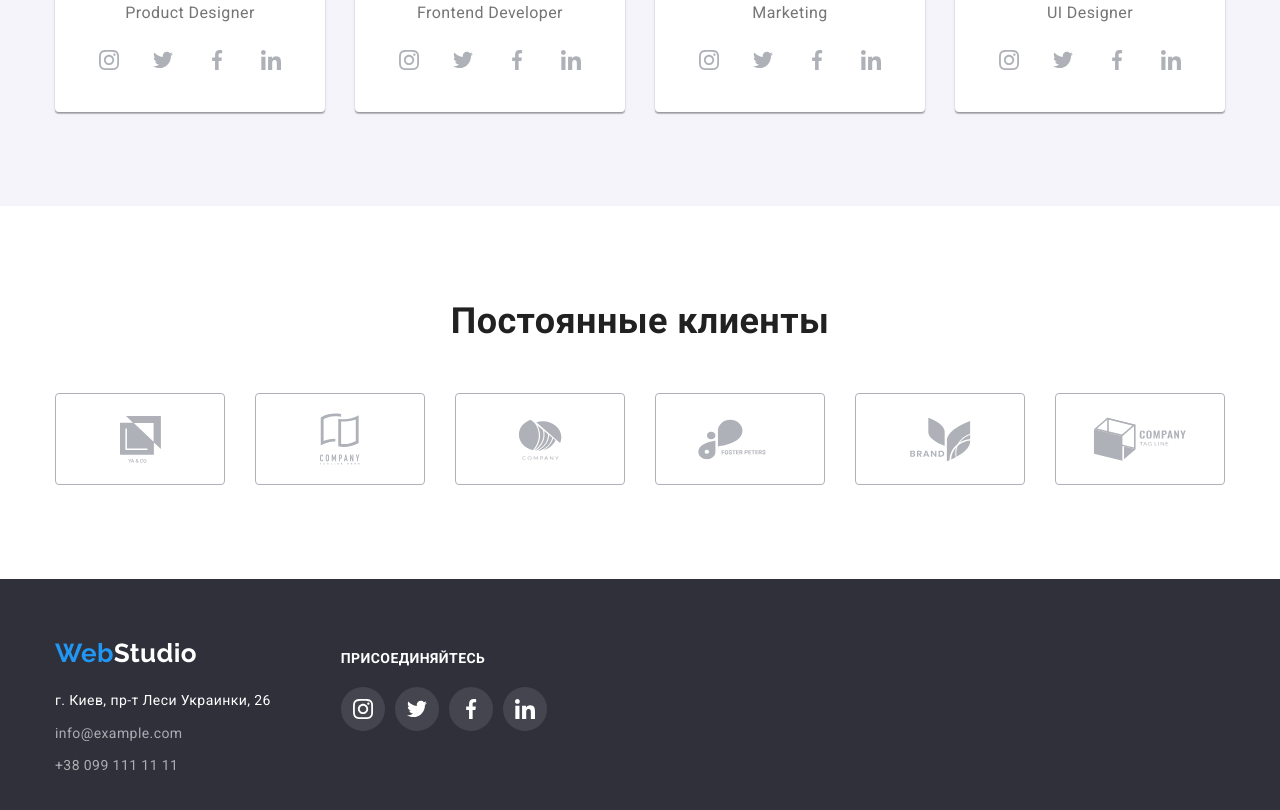
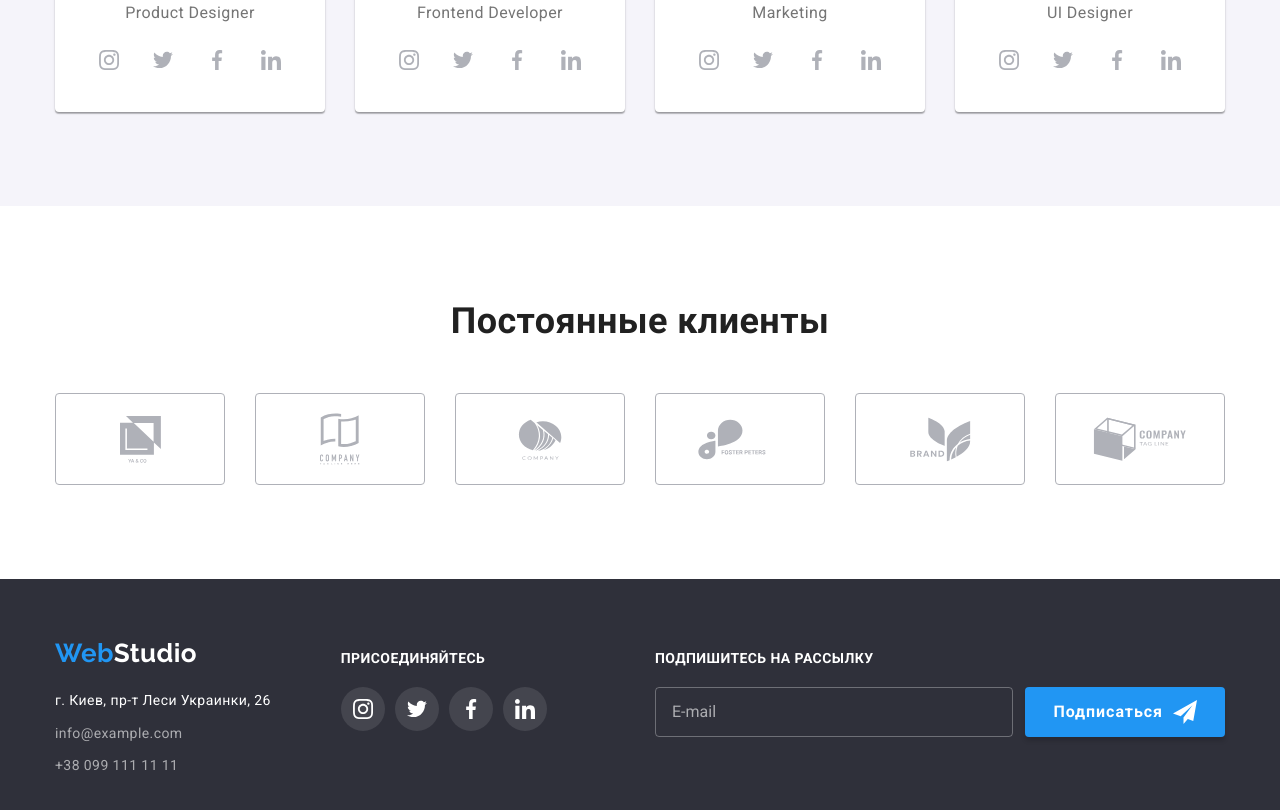
Before and after one commit to linafv/goit-markup-hw-06, a plain HTML site: page index.html in a window 1280 px wide. Shown: the part 2110-2920 px from the top of the page. Drawn offline with nearby package versions, Linux system fonts and the light colour scheme.

Commit message:
feat: add the footer form for subscribing

```diff
--- a/css/common.css
+++ b/css/common.css
@@ -173,6 +173,7 @@ button {
 .footer__social {
   margin-top: 12px;
   margin-left: 70px;
+  margin-right: 93px;
 }
 .footer__welcome {
   font-weight: 700;
@@ -207,6 +208,50 @@ button {
 }
 .footer__social-link {
   background-color: rgba(255, 255, 255, 0.1);
+  fill: var(--light-text-color);
+}
+.footer__subscribe {
+  margin-top: 12px;
+  margin-left: auto;
+}
+.footer__form {
+  margin-top: 20px;
+  width: 570px;
+  display: flex;
+}
+.form {
+}
+.form__mail {
+  margin-right: 12px;
+  padding-left: 16px;
+  height: 50px;
+  width: 100%;
+  border: 1px solid rgba(255, 255, 255, 0.3);
+  border-radius: 4px;
+  background-color: transparent;
+  color: var(--light-text-color);
+  transition: border-color 250ms cubic-bezier(0.4, 0, 0.2, 1);
+}
+.form__mail::placeholder {
+  font-size: 16px;
+  line-height: 1.25;
+  color: var(--footer-link-color);
+}
+.form__subscribe-btn {
+  padding: 10px 28px;
+  display: flex;
+  align-items: center;
+  box-shadow: 0px 4px 4px rgba(0, 0, 0, 0.15);
+  border-radius: 4px;
+  font-weight: 700;
+  font-size: 16px;
+  line-height: 1.87;
+  letter-spacing: 0.06em;
+  background-color: var(--accent-color);
+  color: var(--light-text-color);
+}
+.form__icon {
+  margin-left: 10px;
   fill: var(--light-text-color);
 }
 .backdrop {
--- a/index.html
+++ b/index.html
@@ -463,9 +463,22 @@
               </li>
             </ul>
           </div>
+          <div class="footer__subscribe">
+            <h2 class="footer__welcome">Подпишитесь на рассылку</h2>
+            <form class="footer__form form" action="#" method="GET">
+              <input type="email" class="form__mail" placeholder="E-mail" required />
+              <button class="form__subscribe-btn" type="submit">
+                Подписаться
+                <svg class="form__icon" height="24" width="24">
+                  <use href="./images/icons.svg#icon-send"></use>
+                </svg>
+              </button>
+            </form>
+          </div>
         </div>
       </div>
     </footer>
+
     <div class="backdrop is-hidden" data-modal>
       <div class="modal">
         <button class="modal__close-btn" type="button" data-modal-close>
```
